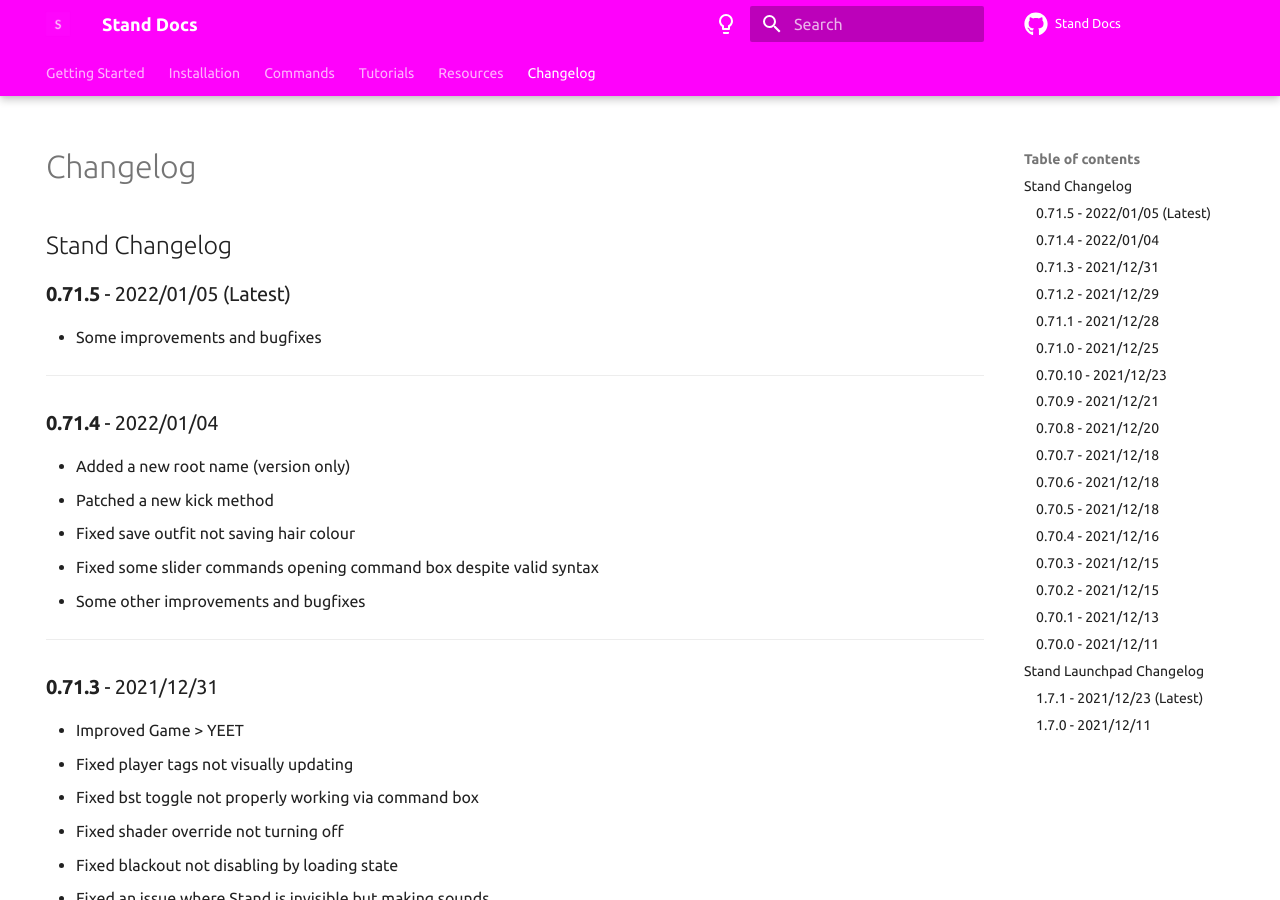
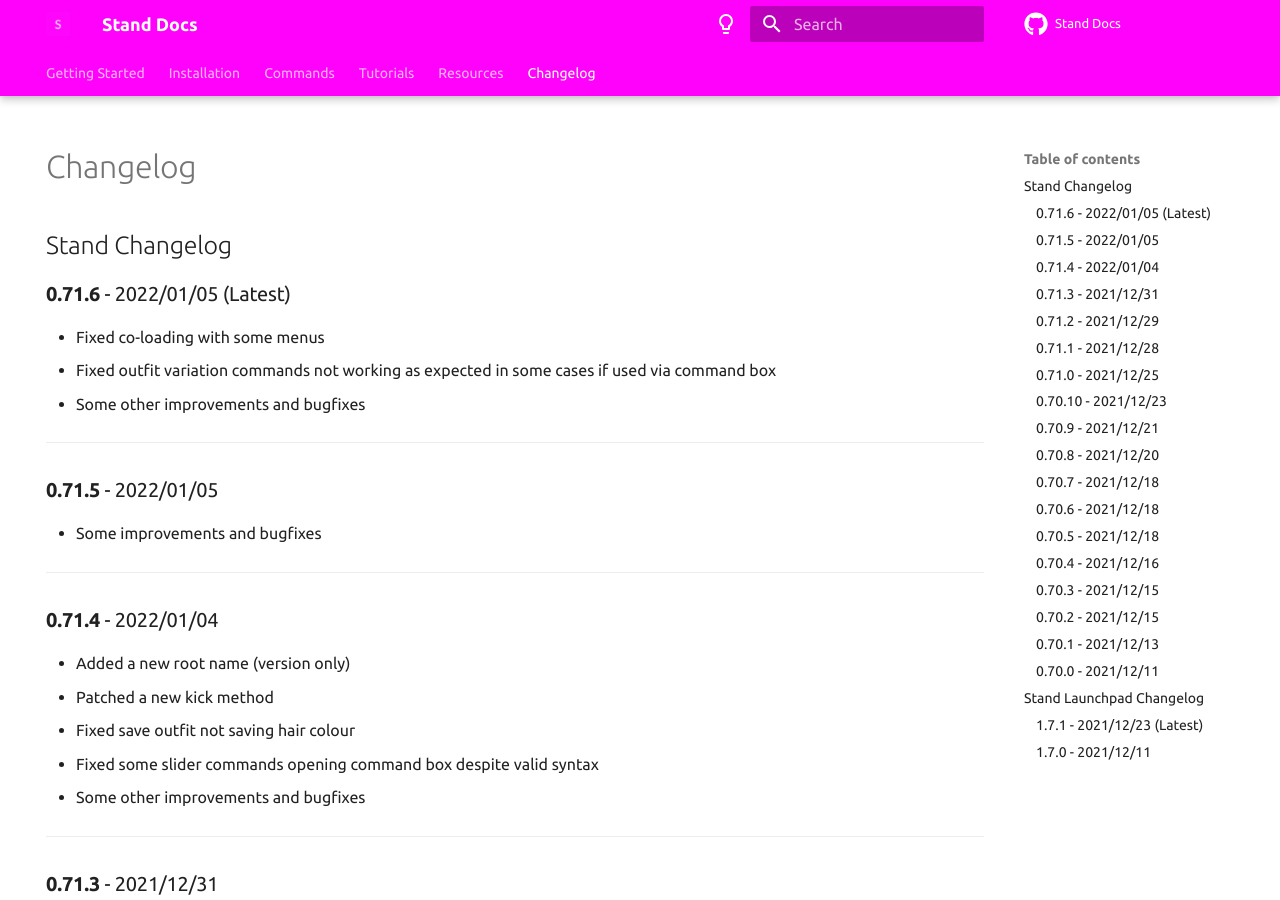
Before and after one commit to estradiols/stand-docs, an MkDocs documentation site: the page built from docs/changelog.md, in a window 1280 px wide and 900 px high. Built offline with MkDocs 1.6.1 and Material for MkDocs 9.7.7, drawn with Linux system fonts in a browser that asks for light colours; comment, search, counter and statistics services are not loaded; the version menu is left out.

Commit message:
Stand updated to 0.71.6

```diff
--- a/docs/changelog.md
+++ b/docs/changelog.md
@@ -5,7 +5,14 @@
 
 ## Stand Changelog
 
-### **0.71.5** - 2022/01/05 (Latest)
+### **0.71.6** - 2022/01/05 (Latest)
+- Fixed co-loading with some menus
+- Fixed outfit variation commands not working as expected in some cases if used via command box
+- Some other improvements and bugfixes
+
+---
+
+### **0.71.5** - 2022/01/05
 - Some improvements and bugfixes
 
 ---
--- a/docs/installation.md
+++ b/docs/installation.md
@@ -31,7 +31,7 @@
 But keep in mind that this will not have the auto update feature the launchpad offers.
 You can download the DLL from the Stand website but keep in mind to check if it's the latest version.
 
-- [Stand 0.71.5.dll](https://stand.gg/Stand%200.71.5.dll)
+- [Stand 0.71.6.dll](https://stand.gg/Stand%200.71.6.dll)
 
 ## Activate Stand
 If you bought one of the premium versions of Stand and you already created an account on [stand.gg](https://stand.gg/).
```
